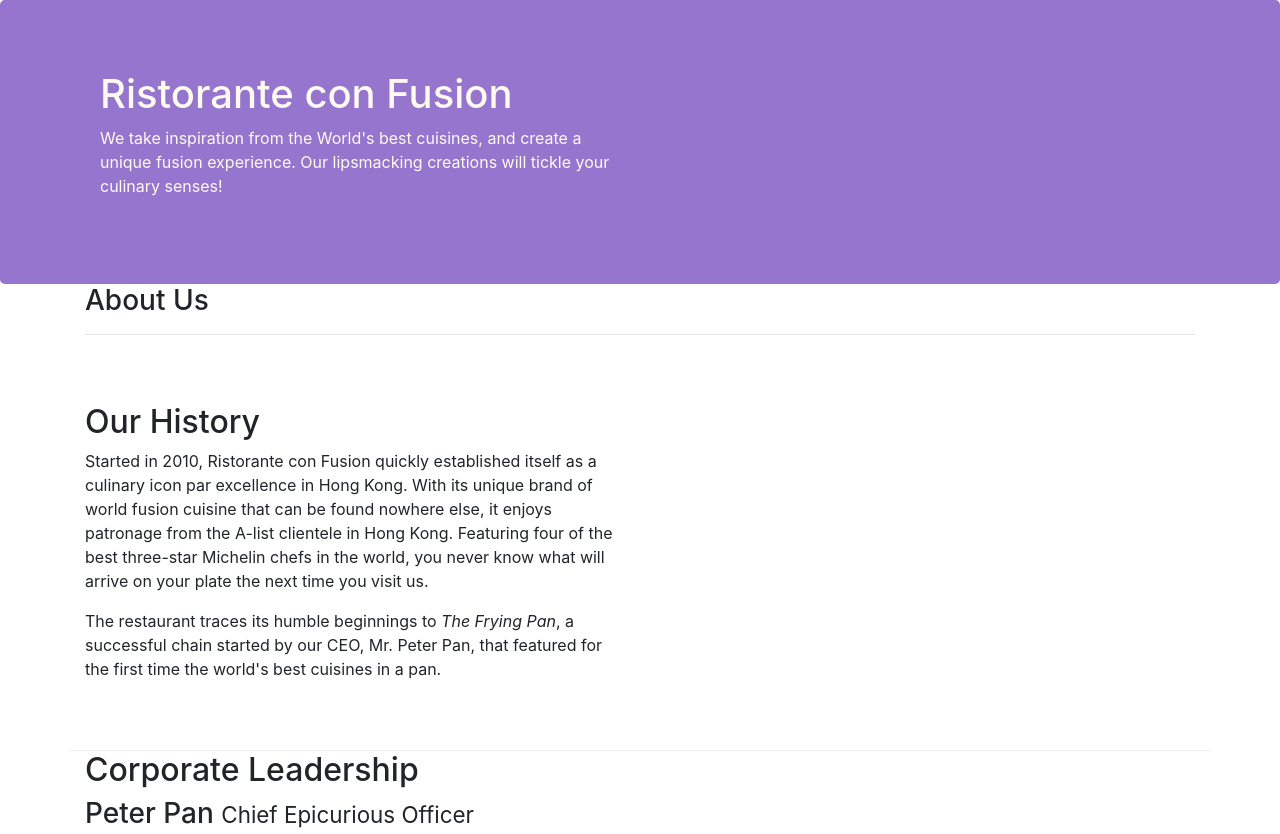
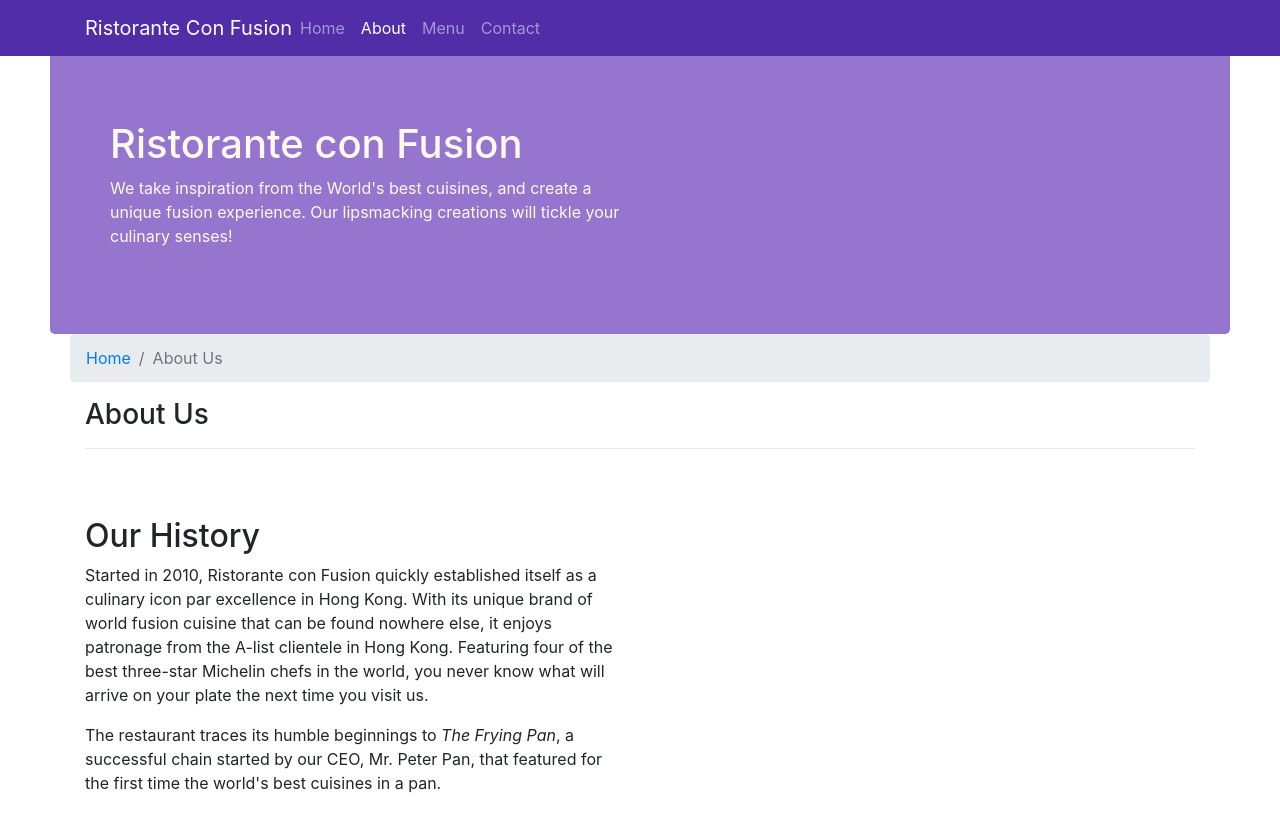
Before and after one commit to ErikuTamu/coursera-bootstrap4-conFusion, a website: page aboutus.html in a window 1280 px wide. Shown: the top 834 px of the page. Drawn offline with nearby package versions, Linux system fonts and the light colour scheme.

Commit message:
Week 2 - Module 1 - Navbar addition

```diff
--- a/CSS/styles.css
+++ b/CSS/styles.css
@@ -28,3 +28,11 @@
 	margin: 0px;
 	color: #0f0f0f;
 }
+
+body {
+	padding: 50px
+}
+
+.navbar-dark{
+	background-color: #512DA8;
+}
--- a/aboutus.html
+++ b/aboutus.html
@@ -18,6 +18,26 @@
 
 <body>
 
+    <nav class="navbar navbar-dark navbar-expand-sm fixed-top">
+        <div class="container">
+            <button class="navbar-toggler" type="button"  data-toggle="collapse" data-target="#Navbar">
+                <span class="navbar-toggler-icon"></span>
+            </button>
+            <a class="navbar-brand mr-auto" href="#">Ristorante Con Fusion</a>
+
+            <div class="collapse navbar-collapse" id="Navbar">
+
+                <ul class="navbar-nav mr-auto">
+                    <li class="nav-item"><a class="nav-link" href="./index.html">Home</a></li>
+                    <li class="nav-item active"><a class="nav-link" href="#">About</a></li>
+                    <li class="nav-item"><a class="nav-link" href="#">Menu</a></li>
+                    <li class="nav-item"><a class="nav-link" href="#">Contact</a></li>
+
+                </ul>
+            </div>
+        </div>
+    </nav>
+
     <header class="jumbotron">
         <div class="container">
             <div class="row row-header">
@@ -33,6 +53,11 @@
 
     <div class="container">
         <div class="row">
+            <ol class="col-12 breadcrumb">
+                <li class="breadcrumb-item"><a href="./index.html">Home</a></li>
+                <li class="breadcrumb-item active">About Us</li>
+
+            </ol>
             <div class="col-12">
                <h3>About Us</h3>
                <hr>
```
Also changed, not shown: index.html (+26 -1 lines).
